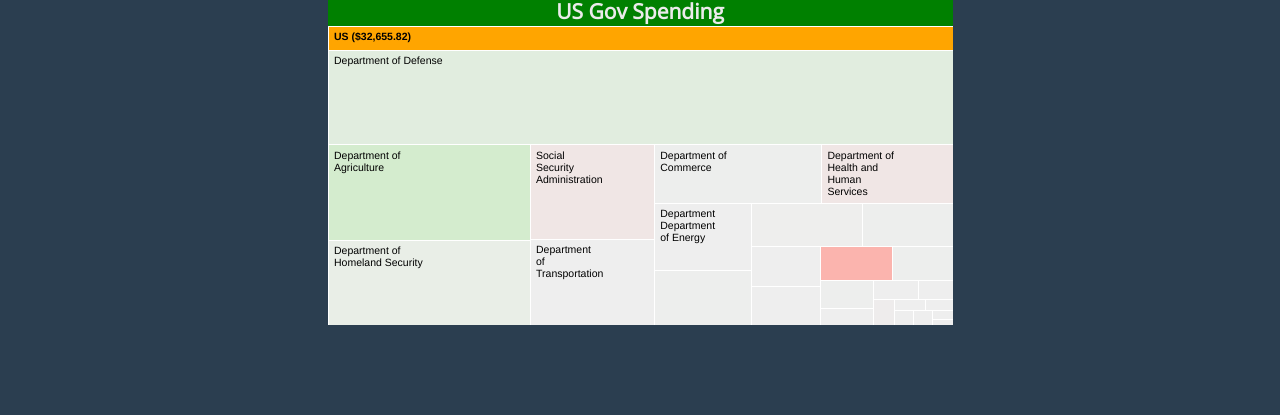
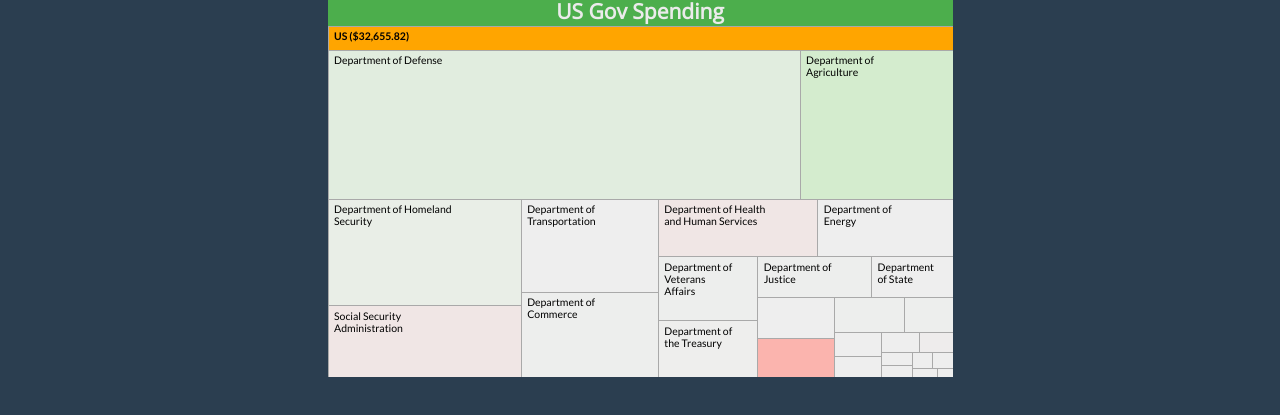
Before and after one commit to shakibbinhamid/odi-cw-1, a website: page www/visualisation-1.html in a window 1280 px wide. Shown: the part 47-462 px from the top of the page. Drawn offline with nearby package versions, Linux system fonts and the light colour scheme.

Commit message:
cleaned up

```diff
--- a/www/js/vis-1.js
+++ b/www/js/vis-1.js
@@ -1,14 +1,4 @@
-/**
- * Created by shakibbinhamid on 22/02/17.
- */
-// console.log("You're on visualisation 1");
-
-// window.addEventListener('message', function(e) {
-//     var opts = e.data.opts,
-//         data = e.data.data;
-//
-//     return main(opts, data);
-// });
+// ------------------------- inspired by http://bl.ocks.org/ganeshv/6a8e9ada3ab7f2d88022 -------------------------------
 
 // Add a truncate function to the string object
 String.prototype.trunc = function(n){
@@ -25,20 +15,18 @@
 };
 
 function main(o, data) {
-    var root,
-        opts = $.extend(true, {}, defaults, o),
+    var opts = $.extend(true, {}, defaults, o),
         formatNumber = d3.format(opts.format),
-        rname = opts.rootname,
         margin = opts.margin,
-        theight = 36 + 16,
         minVar = Infinity,
         maxVar = -Infinity;
 
     // specify the margins
-    var width = $('#chart').width() - margin.left - margin.right,
-        height = 9/16*$('#chart').width() - margin.top - margin.bottom - theight,
+    var width = $('#treemap').width() - margin.left - margin.right,
+        height = 9/16*$('#treemap').width() - margin.top - margin.bottom,
         transitioning;
 
+    // coloring for groups
     var color = d3.scale.category20c();
 
     // x and y scale for the treemap
@@ -59,7 +47,7 @@
         .round(false);
 
     // SVG for the treemap
-    var svg = d3.select("#chart")
+    var svg = d3.select("#treemap")
         .append("svg")
             .attr("width", width + margin.left + margin.right)
             .attr("height", height + margin.bottom + margin.top)
@@ -86,28 +74,19 @@
 
     // add the title to navbar
     if (opts.title) {
-        $("#chart").prepend("<p class='title'>" + opts.title + "</p>");
+        $("#treemap").prepend("<p class='title'>" + opts.title + "</p>");
     }
 
-    if (data instanceof Array) {
-        root = { key: rname, values: data };
-    } else {
-        root = data;
-    }
+    // ------------------------------------- all the calls -------------------------------------------------------------
+    initialize(data);
+    accumulateVariance(data);
+    accumulateProjectedCost(data);
+    layout(data);
+    console.log(data);
+    display(data);
+    // ----------------------------------- vis ended -------------------------------------------------------------------
 
-    initialize(root);
-    accumulateVariance(root);
-    accumulateProjectedCost(root);
-    layout(root);
-    console.log(root);
-    console.log(minVar);
-    console.log(maxVar);
-    display(root);
-
-    // if (window.parent !== window) {
-    //     var myheight = document.documentElement.scrollHeight || document.body.scrollHeight;
-    //     window.parent.postMessage({height: myheight}, '*');
-    // }
+    // ------------------------------------- all the definitions -------------------------------------------------------
 
     // Create a colour range for the treemap.
     function treemapColour() {
@@ -132,16 +111,7 @@
             : d.projected_cost;
     }
 
-    /**
-     * Used to loop over the projects hierarchy and accumulate the cost variance
-     * at each level. Makes use of javascript's reduce() function to recursively
-     * traverse the levels
-     *
-     * @param   {Object} d The hierarchy object to iterate over. Must have variance
-     *                   at its leaf level
-     * @returns {Object} The altered dataset object with variance calculated at each
-     *                   level
-     */
+    // ----------------- help from https://github.com/eskriett/open-data-vis/blob/master/js/treemap.js -----------------
     function accumulateVariance(d) {
         if (d.values) {
             d.cost_variance_dolr = d.values.reduce(function (prev, current) {
@@ -152,6 +122,7 @@
         maxVar = d.cost_variance_dolr > maxVar ? d.cost_variance_dolr : maxVar;
         return d.cost_variance_dolr;
     }
+    // --------------------- help ended --------------------------------------------------------------------------------
 
     // x,y,width,height for rects for each node
     function layout(d) {
@@ -203,28 +174,11 @@
             .append("title")
             .text(function(d) { return d.key ; });
 
-        // children.append("text")
-        //     .attr("class", "ctext")
-        //     .text(function(d) { return d.key; })
-        //     .call(text2);
-
-        // g.append("rect")
-        //     .attr("class", "parent")
-        //     .call(rect);
-
-        var t = g.append("text")
+        // create the labels
+        g.append("text")
             .attr("class", "ptext")
-            .attr("dy", ".75em");
-
-        t.append("tspan")
-            .text(function(d) { return d.key; });
-        t.append("tspan")
-            .attr("dy", "1.0em")
-            .text(function(d) { return formatNumber(d.projected_cost); });
-        t.call(text);
-
-        // g.selectAll("rect")
-
+            .attr("dy", ".75em")
+            .call(text);
 
         function transition(d) {
             if (transitioning || !d) return;
@@ -249,9 +203,9 @@
 
             // Transition to the new view.
             t1.selectAll(".ptext").call(text).style("fill-opacity", 0);
-            t1.selectAll(".ctext").call(text2).style("fill-opacity", 0);
+            t1.selectAll(".ctext").call(text).style("fill-opacity", 0);
             t2.selectAll(".ptext").call(text).style("fill-opacity", 1);
-            t2.selectAll(".ctext").call(text2).style("fill-opacity", 1);
+            t2.selectAll(".ctext").call(text).style("fill-opacity", 1);
             t1.selectAll("rect").call(rect);
             t2.selectAll("rect").call(rect);
 
@@ -265,6 +219,8 @@
         return g;
     }
 
+    // --------- help from https://github.com/eskriett/open-data-vis/blob/master/js/treemap.js -------------------------
+
     function text(text) {
         text.attr("x", function(d) { return x(d.x) + 6; })
             .attr("y", function(d) { return y(d.y) + 6; });
@@ -274,7 +230,7 @@
                 width = x(d.x + d.dx) - x(d.x); // The width of the rect
 
             var str = d.key || d.project_name,
-                lines = createLines(str, width / 10);
+                lines = createLines(str, width / 7);
 
             // For each line append a new tspan to the current text Element
             textElement.text(null)
@@ -287,20 +243,9 @@
                 .attr("dy", "0.75em");
         });
 
-        text.style("opacity", displayText)
-
-        // text.selectAll("tspan")
-        //     .attr("x", function(d) { return x(d.x) + 6; });
-        //
-        //     .style("opacity", function(d) { return this.getComputedTextLength() < x(d.x + d.dx) - x(d.x) ? 1 : 0; });
+        text.style("opacity", displayText);
     }
 
-    /**
-     * Determines whether or not there is room to display text
-     * @param   {Object} d The SVG text node
-     * @returns {Number} The opacity of the element - 0 for hidden,
-     *                   1 for display
-     */
     function displayText(d) {
         var box = this.getBBox(),
             rectWidth = (x(d.x + d.dx) - x(d.x)) - 10,
@@ -308,39 +253,6 @@
         return (box.width <= rectWidth && box.height <= rectHeight) ? 1 : 0;
     }
 
-    function text2(text) {
-        text.attr("x", function(d) { return x(d.x + d.dx) - this.getComputedTextLength() - 6; })
-            .attr("y", function(d) { return y(d.y + d.dy) - 6; })
-            .style("opacity", function(d) { return this.getComputedTextLength() < x(d.x + d.dx) - x(d.x) ? 1 : 0; });
-    }
-
-    function rect(rect) {
-        rect.attr("x", function(d) { return x(d.x); })
-            .attr("y", function(d) { return y(d.y); })
-            .attr("width", function(d) { return x(d.x + d.dx) - x(d.x); })
-            .attr("height", function(d) { return y(d.y + d.dy) - y(d.y); })
-            // .style("fill", function(d) { return color(d.key); }); // -------------- coloring on grouping ----------
-            .style("fill", function (d) { return treemapColour()(d.cost_variance_dolr); });
-    }
-
-    function navName(d) {
-        return d.parent
-            ? navName(d.parent) + " > " + d.key + " (" + formatNumber(d.projected_cost) + ")"
-            : d.key + " (" + formatNumber(d.projected_cost) + ")";
-    }
-
-    /**
-     * Break text into multiple lines based on width of containter
-     * text is to be displayed within
-     *
-     * @param   {String} str   The string to be added
-     * @param   {Number} width The width of the element the text
-     *                       is to positioned within
-     * @returns {Array}  An array of objects, each containing the line
-     *                   and linenumber. These can be used to dynamically
-     *                   build elements, for example tspans for wrapping
-     *                   text in SVGs
-     */
     function createLines(str, width) {
         var words = str.split(' '),
             word,
@@ -368,6 +280,23 @@
         return lines;
     }
 
+    // --------------------- help ended --------------------------------------------------------------------------------
+
+    function rect(rect) {
+        rect.attr("x", function(d) { return x(d.x); })
+            .attr("y", function(d) { return y(d.y); })
+            .attr("width", function(d) { return x(d.x + d.dx) - x(d.x); })
+            .attr("height", function(d) { return y(d.y + d.dy) - y(d.y); })
+            // .style("fill", function(d) { return color(d.key); }); // -------------- coloring on grouping ----------
+            .style("fill", function (d) { return treemapColour()(d.cost_variance_dolr); });
+    }
+
+    function navName(d) {
+        return d.parent
+            ? navName(d.parent) + " > " + d.key + " (" + formatNumber(d.projected_cost) + ")"
+            : d.key + " (" + formatNumber(d.projected_cost) + ")";
+    }
+
 }
 
 var nested;
@@ -387,9 +316,8 @@
 
             planned_cost_dolr : +d["Planned Cost ($ M)"],
             projected_cost : +d["Projected/Actual Cost ($ M)"],
-            // calculate this?
             cost_variance_dolr : +d["Planned Cost ($ M)"] - +d["Projected/Actual Cost ($ M)"],//+d["Cost Variance ($ M)"],
-            cost_variance_perc : +d["Cost Variance (%)"],
+            cost_variance_perc : (+d["Planned Cost ($ M)"] - +d["Projected/Actual Cost ($ M)"])/+d["Planned Cost ($ M)"],//+d["Cost Variance (%)"],
             lifecycle_cost_dolr : +d["Lifecycle Cost ($M)"],
 
             start_date : new Date(d["Start Date"]),
@@ -411,6 +339,6 @@
     });
 
 window.addEventListener("resize", function () {
-    $("#chart").empty();
+    $("#treemap").empty();
     main({title: "US Gov Spending"}, {key: "US", values: nested});
 });
--- a/www/style/main.css
+++ b/www/style/main.css
@@ -10,14 +10,11 @@
     display: list-item;
 }
 
-/*
-Treemap CSS
-*/
+/* Treemap CSS -------------------------------------------------------------------------------------------------------*/
 
-#chart {
+#treemap {
     background: #fff;
-    font-family: "Helvetica Neue", Helvetica, Arial, sans-serif;
-    cursor: hand;
+    cursor: pointer;
 }
 
 .title {
@@ -25,9 +22,10 @@
     font-size: 2em;
     text-align: center;
     margin: 0;
-    background: green;
+    background: #4cae4c;
 }
-text {
+
+#treemap text {
     pointer-events: none;
 }
 
@@ -37,7 +35,7 @@
 
 rect {
     fill: none;
-    stroke: #fff;
+    stroke: darkgrey;
 }
 
 rect.parent,
--- a/www/visualisation-1.html
+++ b/www/visualisation-1.html
@@ -52,7 +52,7 @@
     <div class="row">
         <div class="col-lg-3"></div>
         <div class="col-lg-6" id="treemap-chart">
-            <div id="chart" style="font-size: 0.7em;"></div>
+            <div id="treemap" style="font-size: 0.7em;"></div>
         </div>
         <div class="col-lg-3"></div>
     </div>
```
